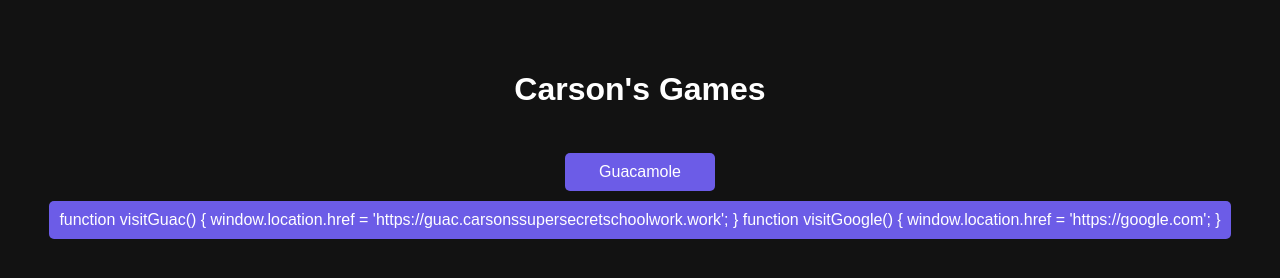
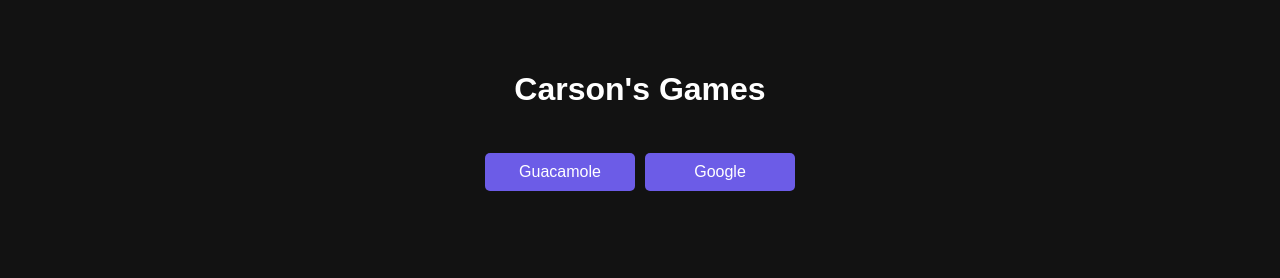
Before and after one commit to crazfullboxed200/carsonssupersecretschoolwork.github.io, a plain HTML site: page index.html in a window 1280 px wide. Drawn offline with Linux system fonts and the light colour scheme.

Commit message:
Fix button onclick attribute formatting

```diff
--- a/index.html
+++ b/index.html
@@ -48,7 +48,7 @@ button:hover { background-color: #341f97; }
 
 <div class="button-row">
     <button onclick="visitGuac()">Guacamole</button>
-    <button onclick="
+    <button onclick="visitGoogle()">Google</button>
 
 </div>
 
```
